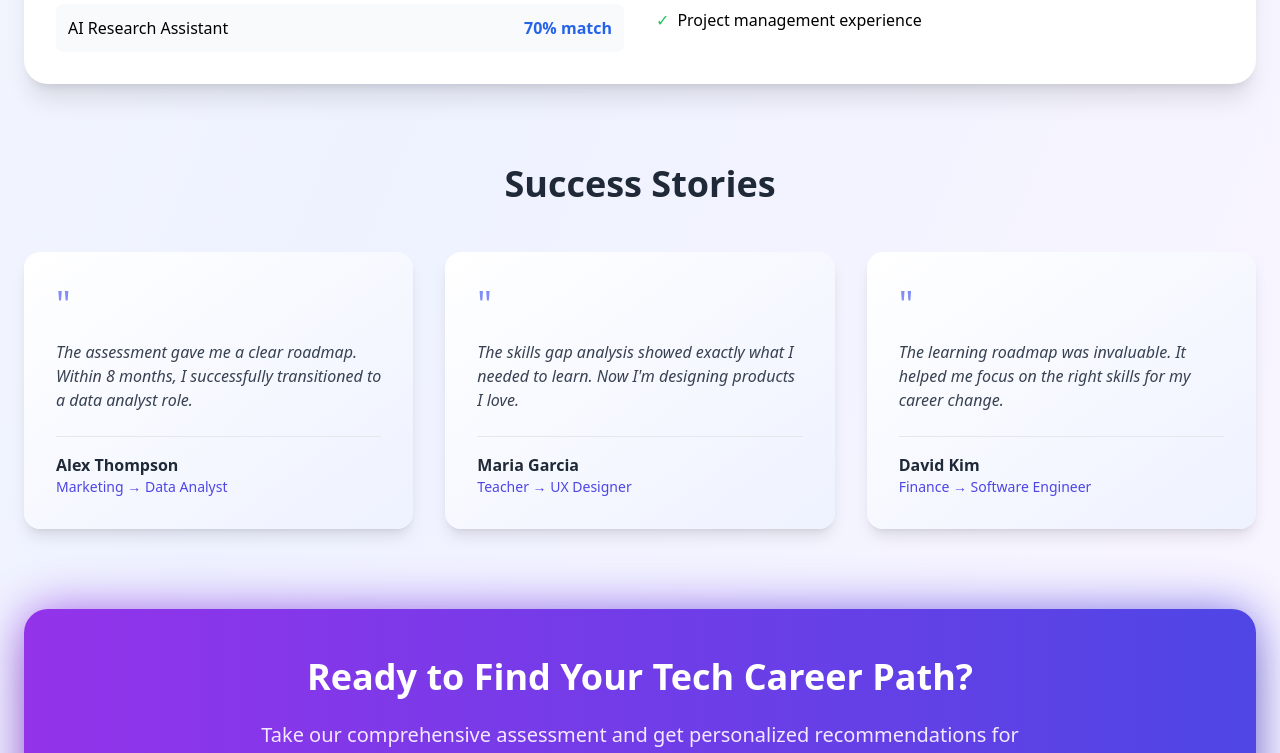
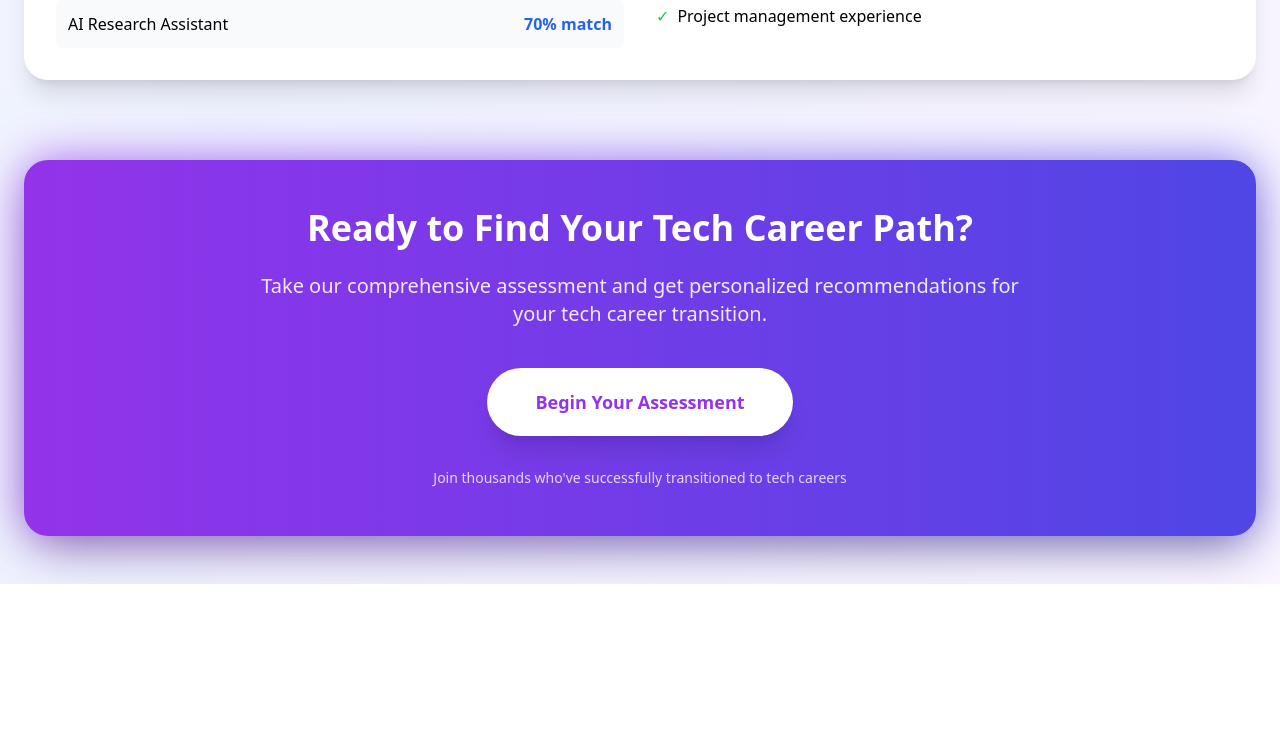
Before and after one commit to techtalentscity/tech-career-analyzer, a React (Create React App) app: page /career in a window 1280 px wide. Shown: the part 2022-2775 px from the top of the page. After the commit the page ends 2606 px from the top, so only its background shows below. Built offline with nearby package versions, Linux system fonts and the light colour scheme.

Commit message:
Update CareerHome.jsx

```diff
--- a/src/Pages/career/CareerHome.jsx
+++ b/src/Pages/career/CareerHome.jsx
@@ -38,9 +38,6 @@ const CareerHome = () => {
                 >
                   Start Your Assessment
                   <span className="ml-2 group-hover:translate-x-1 transition-transform">→</span>
-                </button>
-                <button className="border-2 border-white/30 text-white px-8 py-5 rounded-full font-medium text-lg hover:bg-white/10 transition-all duration-300 backdrop-blur-sm">
-                  View Sample Report
                 </button>
               </div>
             </div>
@@ -173,39 +170,6 @@ const CareerHome = () => {
           </div>
         </div>
 
-        {/* Success Stories */}
-        <div className="mb-20">
-          <h2 className="text-4xl font-bold text-center mb-12 text-gray-800">Success Stories</h2>
-          <div className="grid md:grid-cols-3 gap-8">
-            {[
-              {
-                name: "Alex Thompson",
-                transition: "Marketing → Data Analyst",
-                quote: "The assessment gave me a clear roadmap. Within 8 months, I successfully transitioned to a data analyst role."
-              },
-              {
-                name: "Maria Garcia",
-                transition: "Teacher → UX Designer",
-                quote: "The skills gap analysis showed exactly what I needed to learn. Now I'm designing products I love."
-              },
-              {
-                name: "David Kim",
-                transition: "Finance → Software Engineer",
-                quote: "The learning roadmap was invaluable. It helped me focus on the right skills for my career change."
-              }
-            ].map((story, index) => (
-              <div key={index} className="bg-gradient-to-br from-white to-indigo-50 rounded-2xl p-8 shadow-lg">
-                <div className="text-4xl text-indigo-400 mb-4">"</div>
-                <p className="text-gray-700 mb-6 italic">{story.quote}</p>
-                <div className="border-t pt-4">
-                  <div className="font-bold text-gray-800">{story.name}</div>
-                  <div className="text-sm text-indigo-600">{story.transition}</div>
-                </div>
-              </div>
-            ))}
-          </div>
-        </div>
-
         {/* CTA Section */}
         <div className="relative">
           <div className="absolute inset-0 bg-gradient-to-r from-purple-600 to-indigo-600 rounded-3xl blur-xl opacity-70"></div>
```
